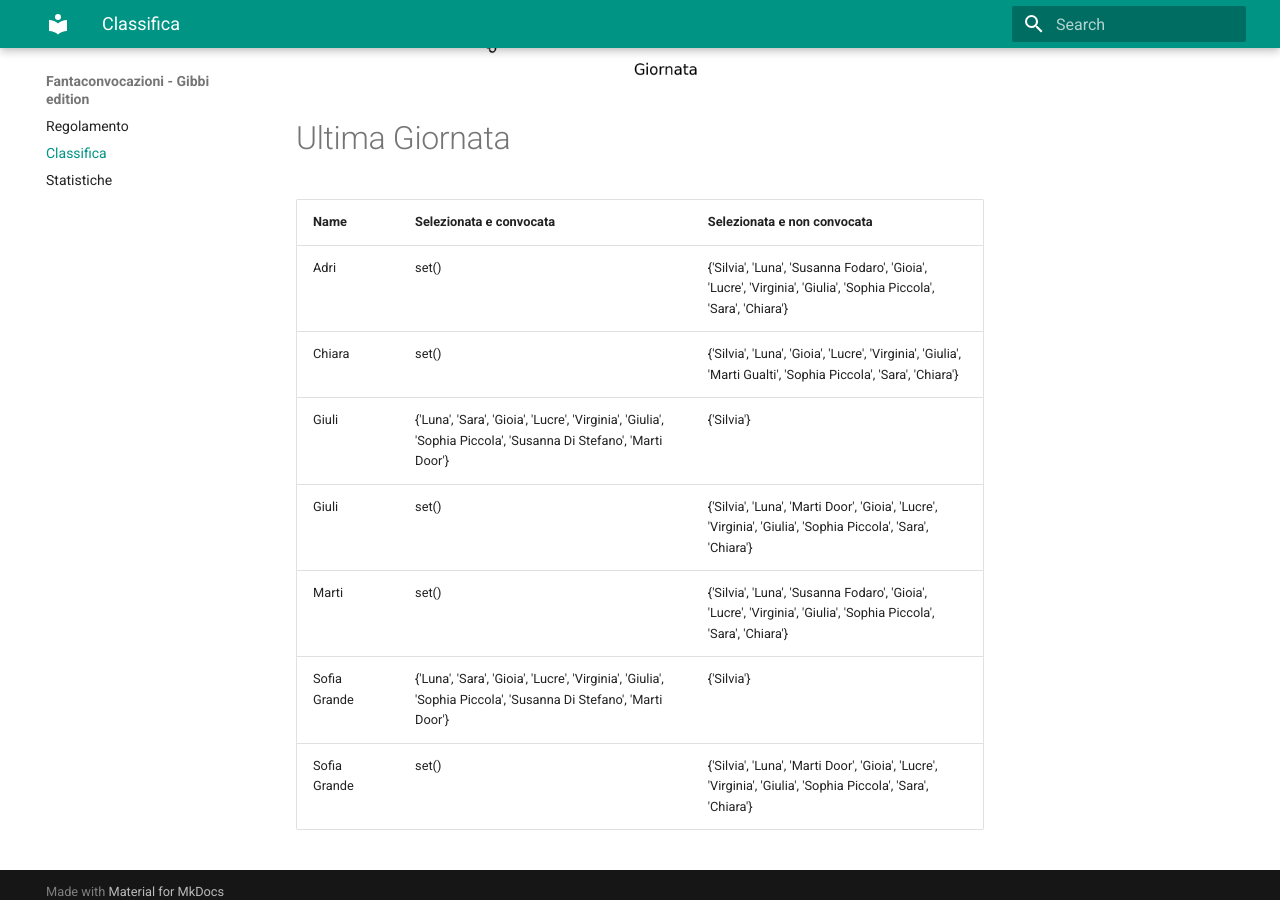
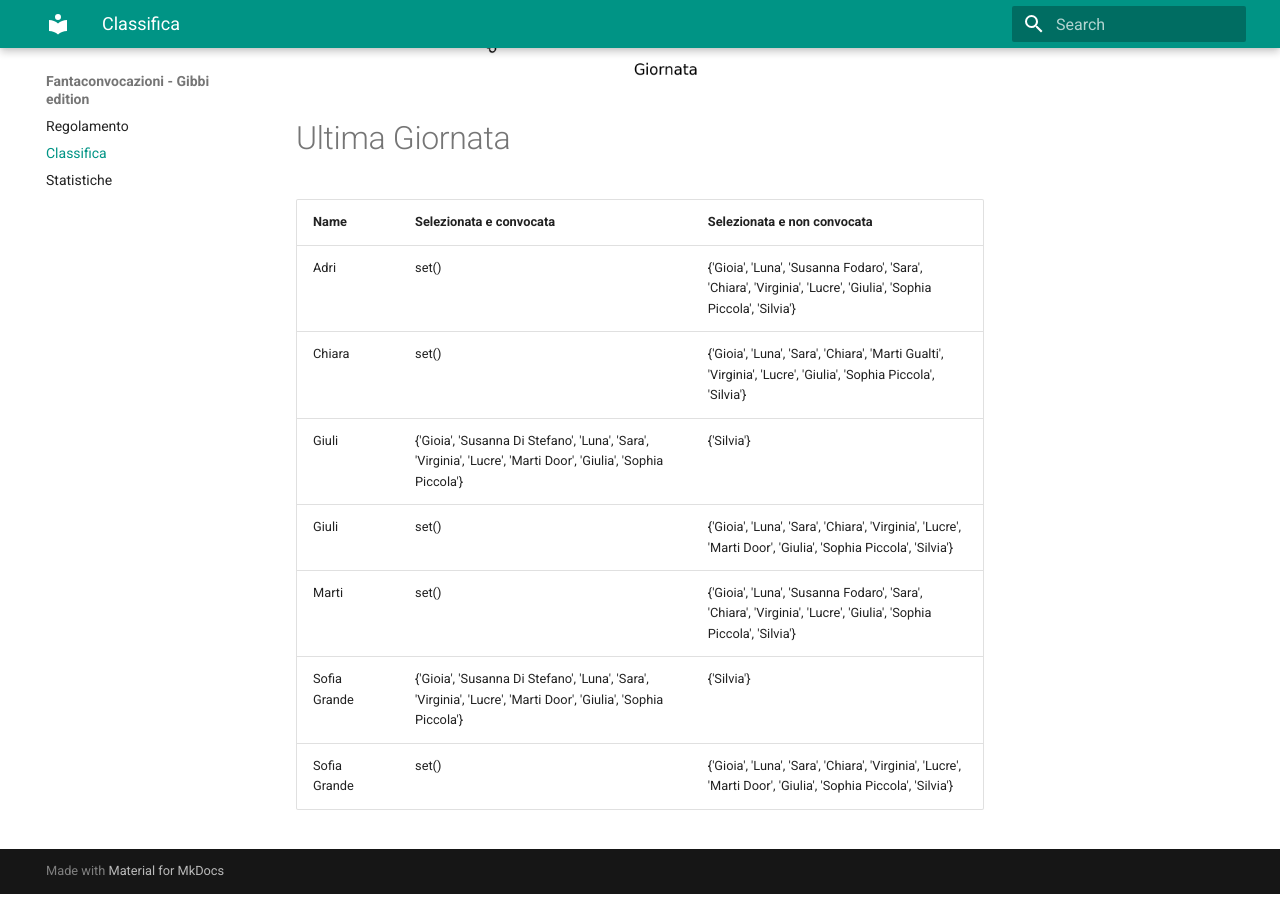
Before and after one commit to martinig94/fantagibbi, an MkDocs documentation site: the page built from docs/Classifica.md, in a window 1280 px wide and 900 px high, scrolled down 1030 px. Built offline with MkDocs 1.6.1 and Material for MkDocs 9.7.7, drawn with Linux system fonts in a browser that asks for light colours.

Commit message:
Auto-update from main.py

```diff
--- a/docs/Classifica.md
+++ b/docs/Classifica.md
@@ -18,11 +18,11 @@
 <!-- START_TABLE CORRECT -->
 | Name         | Selezionata e convocata                                                                                        | Selezionata e non convocata                                                                                      |
 |:-------------|:---------------------------------------------------------------------------------------------------------------|:-----------------------------------------------------------------------------------------------------------------|
-| Adri         | set()                                                                                                          | {'Silvia', 'Luna', 'Susanna Fodaro', 'Gioia', 'Lucre', 'Virginia', 'Giulia', 'Sophia Piccola', 'Sara', 'Chiara'} |
-| Chiara       | set()                                                                                                          | {'Silvia', 'Luna', 'Gioia', 'Lucre', 'Virginia', 'Giulia', 'Marti Gualti', 'Sophia Piccola', 'Sara', 'Chiara'}   |
-| Giuli        | {'Luna', 'Sara', 'Gioia', 'Lucre', 'Virginia', 'Giulia', 'Sophia Piccola', 'Susanna Di Stefano', 'Marti Door'} | {'Silvia'}                                                                                                       |
-| Giuli        | set()                                                                                                          | {'Silvia', 'Luna', 'Marti Door', 'Gioia', 'Lucre', 'Virginia', 'Giulia', 'Sophia Piccola', 'Sara', 'Chiara'}     |
-| Marti        | set()                                                                                                          | {'Silvia', 'Luna', 'Susanna Fodaro', 'Gioia', 'Lucre', 'Virginia', 'Giulia', 'Sophia Piccola', 'Sara', 'Chiara'} |
-| Sofia Grande | {'Luna', 'Sara', 'Gioia', 'Lucre', 'Virginia', 'Giulia', 'Sophia Piccola', 'Susanna Di Stefano', 'Marti Door'} | {'Silvia'}                                                                                                       |
-| Sofia Grande | set()                                                                                                          | {'Silvia', 'Luna', 'Marti Door', 'Gioia', 'Lucre', 'Virginia', 'Giulia', 'Sophia Piccola', 'Sara', 'Chiara'}     |
+| Adri         | set()                                                                                                          | {'Gioia', 'Luna', 'Susanna Fodaro', 'Sara', 'Chiara', 'Virginia', 'Lucre', 'Giulia', 'Sophia Piccola', 'Silvia'} |
+| Chiara       | set()                                                                                                          | {'Gioia', 'Luna', 'Sara', 'Chiara', 'Marti Gualti', 'Virginia', 'Lucre', 'Giulia', 'Sophia Piccola', 'Silvia'}   |
+| Giuli        | {'Gioia', 'Susanna Di Stefano', 'Luna', 'Sara', 'Virginia', 'Lucre', 'Marti Door', 'Giulia', 'Sophia Piccola'} | {'Silvia'}                                                                                                       |
+| Giuli        | set()                                                                                                          | {'Gioia', 'Luna', 'Sara', 'Chiara', 'Virginia', 'Lucre', 'Marti Door', 'Giulia', 'Sophia Piccola', 'Silvia'}     |
+| Marti        | set()                                                                                                          | {'Gioia', 'Luna', 'Susanna Fodaro', 'Sara', 'Chiara', 'Virginia', 'Lucre', 'Giulia', 'Sophia Piccola', 'Silvia'} |
+| Sofia Grande | {'Gioia', 'Susanna Di Stefano', 'Luna', 'Sara', 'Virginia', 'Lucre', 'Marti Door', 'Giulia', 'Sophia Piccola'} | {'Silvia'}                                                                                                       |
+| Sofia Grande | set()                                                                                                          | {'Gioia', 'Luna', 'Sara', 'Chiara', 'Virginia', 'Lucre', 'Marti Door', 'Giulia', 'Sophia Piccola', 'Silvia'}     |
 <!-- END_TABLE CORRECT -->
```
